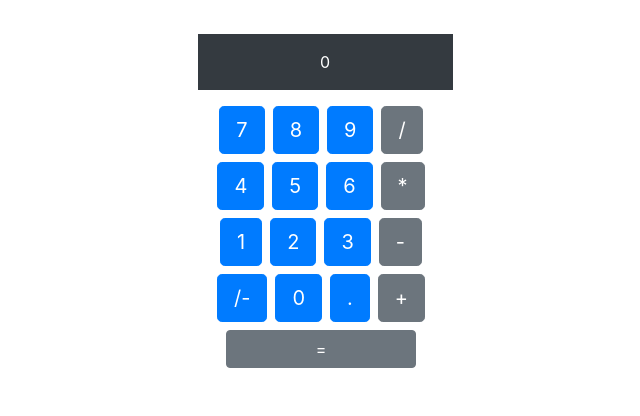
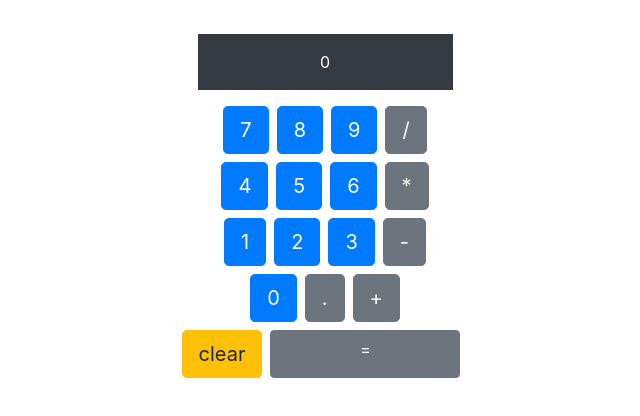
Before and after one commit to LucianoSainz/Calculator-Js, a plain HTML site: page index.html in a window 1280 px wide. Shown: the part 118-534 px from the top of the page, without its empty margins (315-955 px from the left). Drawn offline with nearby package versions, Linux system fonts and the light colour scheme.

Commit message:
added the plus & minus functionality to the calculator

```diff
--- a/index.html
+++ b/index.html
@@ -7,10 +7,10 @@
 
     <!-- Bootstrap CSS -->
     <link rel="stylesheet" href="https://stackpath.bootstrapcdn.com/bootstrap/4.5.2/css/bootstrap.min.css" integrity="sha384-JcKb8q3iqJ61gNV9KGb8thSsNjpSL0n8PARn9HuZOnIxN0hoP+VmmDGMN5t9UJ0Z" crossorigin="anonymous">
-
     <title>Calculator</title>
   </head>
   <body>
+
      <div class="container">
      <div class="row text-center mt-5 mb-5">
        <div class="col">
@@ -20,49 +20,53 @@
 
       <div class="row justify-content-md-center mb-3">
         <div class="col-3">
-            <div  id="display" class="bg-dark text-center text-white py-3">0</div>
+           <div id="display" class="bg-dark text-center text-white py-3">0</div>
          </div>
        </div>
 
         <div class="row justify-content-md-center mb-2">
-            <a id="zero" class="btn btn-primary btn-lg mr-2 text-white" onclick="updateDisplay(0)">7</a>
-            <a id="zero" class="btn btn-primary btn-lg mr-2 text-white" onclick="updateDisplay(0)">8</a>
-            <a id="zero" class="btn btn-primary btn-lg mr-2 text-white" onclick="updateDisplay(0)">9</a>
-            <a id="zero" class="btn btn-secondary btn-lg mr-2 text-white" onclick="updateDisplay(0)">/</a>
+          <a id="seven" class="btn btn-primary btn-lg mr-2 text-white" onclick="updateDisplay(7)">7</a>
+          <a id="eight" class="btn btn-primary btn-lg mr-2 text-white" onclick="updateDisplay(8)">8</a>
+          <a id="nine" class="btn btn-primary btn-lg mr-2 text-white"  onclick="updateDisplay(9)">9</a>
+          <a id="divide" class="btn btn-secondary btn-lg text-white" onclick="updateDisplay('divide')">/</a>
+        </div>
+
+        <div class="row justify-content-center mb-2">
+          <a id="four" class="btn  btn-primary btn-lg mr-2 text-white" onclick="updateDisplay(4)">4</a>
+          <a id="five" class="btn  btn-primary btn-lg mr-2 text-white" onclick="updateDisplay(5)">5</a>
+          <a id="six" class="btn  btn-primary btn-lg mr-2 text-white"  onclick="updateDisplay(6)">6</a>
+          <a id="multiply" class="btn btn-secondary btn-lg text-white" onclick="updateDisplay('multiply')">*</a>
+        </div>
+
+        <div class="row justify-content-center mb-2">
+          <a id="one" class="btn btn-primary btn-lg mr-2 text-white"   onclick="updateDisplay(1)">1</a>
+          <a id="two" class="btn btn-primary btn-lg mr-2 text-white"   onclick="updateDisplay(2)">2</a>
+          <a id="three" class="btn btn-primary btn-lg mr-2 text-white" onclick="updateDisplay(3)">3</a>
+          <a id="subtract" class="btn btn-secondary btn-lg text-white" onclick="updateDisplay('subtract')">-</a>
+        </div>
+
+        <div class="row justify-content-center mb-2">
+          <a id="zero" class="btn btn-primary btn-lg mr-2 text-white"  onclick="updateDisplay(0)">0</a>
+          <a id="decimal" class="btn btn-secondary btn-lg mr-2 text-white" onclick="updateDisplay('decimal')">.</a>
+          <a id="add" class="btn btn-secondary btn-lg text-white" onclick="updateDisplay('add')">+</a>
         </div>
 
 
-      <div class="row justify-content-md-center mb-2">
-            <a id="zero" class="btn  btn-primary btn-lg mr-2 text-white" onclick="updateDisplay(0)">4</a>
-            <a id="zero" class="btn  btn-primary btn-lg mr-2 text-white" onclick="updateDisplay(0)">5</a>
-            <a id="zero" class="btn  btn-primary btn-lg mr-2 text-white" onclick="updateDisplay(0)">6</a>
-            <a id="zero" class="btn  btn-secondary btn-lg mr-2 text-white" onclick="updateDisplay(0)">*</a>
+        <div class="row justify-content-center mb-2">
+          <a id="clear" class="btn btn-warning btn-lg mr-2" onclick="clearDisplay()">clear</a>
+          <a id="equals" class="btn col col-sm-2 btn-secondary mr-2 text-white" onclick="updateDisplay('equals')">=</a>
         </div>
 
-      <div class="row justify-content-md-center mb-2">
-        <a id="zero" class="btn btn-primary btn-lg mr-2 text-white" onclick="updateDisplay(0)">1</a>
-        <a id="zero" class="btn btn-primary btn-lg mr-2 text-white" onclick="updateDisplay(0)">2</a>
-        <a id="zero" class="btn btn-primary btn-lg mr-2 text-white" onclick="updateDisplay(0)">3</a>
-        <a id="zero" class="btn btn-secondary btn-lg mr-2 text-white" onclick="updateDisplay(0)">-</a>
+
 </div>
 
-  <div class="row justify-content-md-center mb-2">
-    <a id="zero" class="btn btn-primary btn-lg mr-2 text-white" onclick="updateDisplay(0)">/-</a>
-    <a id="zero" class="btn btn-primary btn-lg mr-2 text-white" onclick="updateDisplay(0)">0</a>
-    <a id="zero" class="btn btn-primary btn-lg mr-2 text-white" onclick="updateDisplay(0)">.</a>
-    <a id="zero" class="btn btn-secondary btn-lg mr-2 text-white" onclick="updateDisplay(0)">+</a>
-  </div>
-
-  <div class="row justify-content-md-center">
-    <a id="zero" class="btn col col-sm-2 btn-secondary mr-2 text-white" onclick="updateDisplay(0)">=</a>
-  </div>
-
-</div>
     <!-- Optional JavaScript -->
+    <script src="https://cdn.freecodecamp.org/testable-projects-fcc/v1/bundle.js"></script>
+    <script src="./js/main.js"></script>
     <!-- jQuery first, then Popper.js, then Bootstrap JS -->
     <script src="https://code.jquery.com/jquery-3.5.1.slim.min.js" integrity="sha384-DfXdz2htPH0lsSSs5nCTpuj/zy4C+OGpamoFVy38MVBnE+IbbVYUew+OrCXaRkfj" crossorigin="anonymous"></script>
     <script src="https://cdn.jsdelivr.net/npm/popper.js@1.16.1/dist/umd/popper.min.js" integrity="sha384-9/reFTGAW83EW2RDu2S0VKaIzap3H66lZH81PoYlFhbGU+6BZp6G7niu735Sk7lN" crossorigin="anonymous"></script>
     <script src="https://stackpath.bootstrapcdn.com/bootstrap/4.5.2/js/bootstrap.min.js" integrity="sha384-B4gt1jrGC7Jh4AgTPSdUtOBvfO8shuf57BaghqFfPlYxofvL8/KUEfYiJOMMV+rV" crossorigin="anonymous"></script>
-    <script src="https://cdn.freecodecamp.org/testable-projects-fcc/v1/bundle.js"></script>
+
 </body>
 </html>
--- /dev/null
+++ b/js/main.js
@@ -0,0 +1,64 @@
+
+let trailingResult = 0;
+let operationOptions = ['decimal', 'divide', 'multiply', 'subtract', 'add'];
+let workingOperation = "";
+
+function updateDisplay(input){
+    let display = document.getElementById("display");
+
+    if(display.innerHTML === "0" && operationOptions.indexOf(input) === -1){
+            display.innerHTML = input;
+
+    } else if (operationOptions.indexOf(input) >= 0){
+     if(workingOperation === ""){
+            workingOperation = input;
+            trailingResult = display.innerHTML
+            display.innerHTML = 0;
+     } else {
+
+         trailingResult = calculate(trailingResult, display.innerHTML, workingOperation);
+         display.innerHTML = 0;
+         workingOperation = input;
+
+     }
+    } else if (input === "equals"){
+            display.innerHTML = calculate(trailingResult, display.innerHTML, workingOperation);
+            trailingResult = display.innerHTML;
+            workingOperation = "";
+    }else{
+         display.innerHTML += input;
+  }
+}
+
+function clearDisplay(){
+    let display = document.getElementById("display");
+    display.innerHTML = 0;
+}
+
+function calculate(firstNumber, secondNumber, operation){
+    let result;
+    firstNumber = parseFloat(firstNumber);
+    secondNumber = parseFloat(secondNumber);
+
+    switch(operation) {
+        case "add":
+          // console.log("add calculated")
+          result = firstNumber + secondNumber;
+          break;
+        case "subtract":
+          // console.log("subtract calculated")
+          result = firstNumber - secondNumber;
+          break;
+        case "multiply":
+          // console.log("multiply calculated")
+          result = firstNumber * secondNumber;
+          break;
+        case "divide":
+          // console.log("divide calculated")
+          result = firstNumber / secondNumber;
+          break;
+        default:
+          console.log("Calculate switch statement missed something");
+      }
+      return result.toString();
+}
```
Lines whose indentation alone changed are shown as unchanged.
